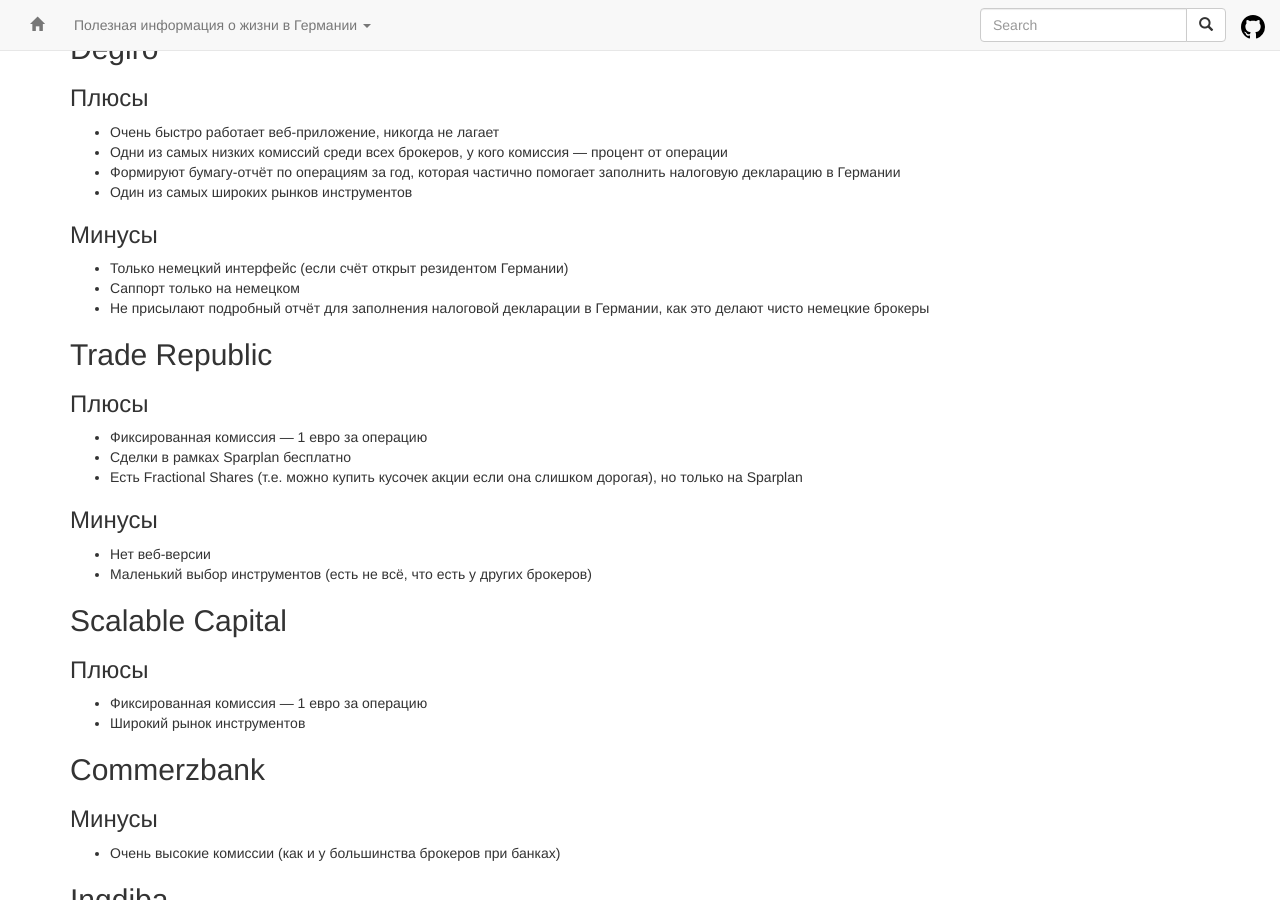
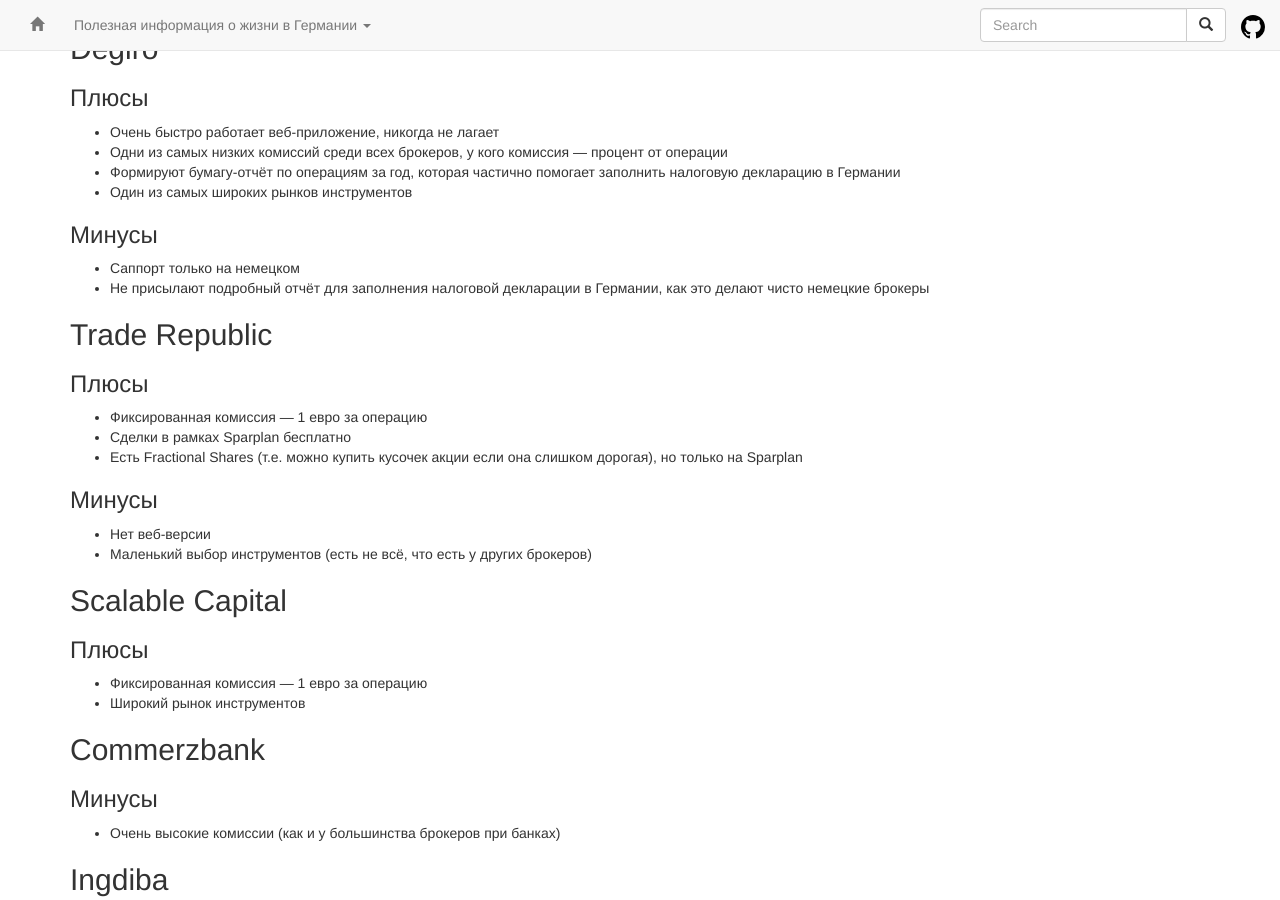
Before and after one commit to ru-de/faq, a Jekyll site: the page built from pages/Инвестиции.md, in a window 1280 px wide and 900 px high, scrolled down 467 px. Built offline with Jekyll 4.4.1, drawn with Linux system fonts in a browser that asks for light colours; nearby versions of some CDN libraries.

Commit message:
sync github pages

```diff
--- a/pages/Инвестиции.md
+++ b/pages/Инвестиции.md
@@ -34,7 +34,6 @@ https://www.justetf.com/de-en/academy/academy-overview.html
 * Один из самых широких рынков инструментов
 
 ### Минусы
-* Только немецкий интерфейс (если счёт открыт резидентом Германии)
 * Саппорт только на немецком
 * Не присылают подробный отчёт для заполнения налоговой декларации в Германии, как это делают чисто немецкие брокеры
 
```
